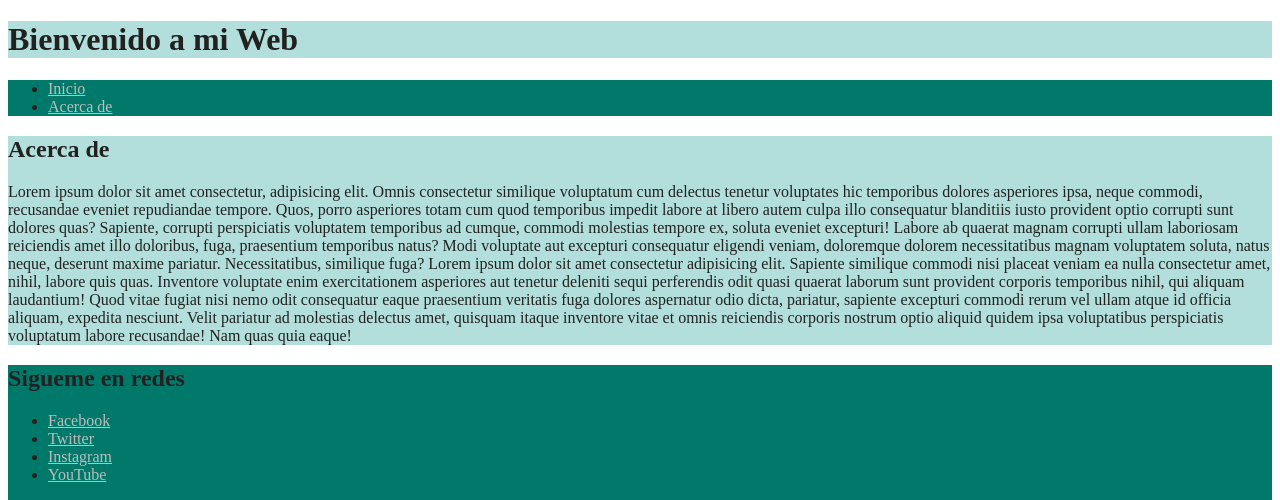
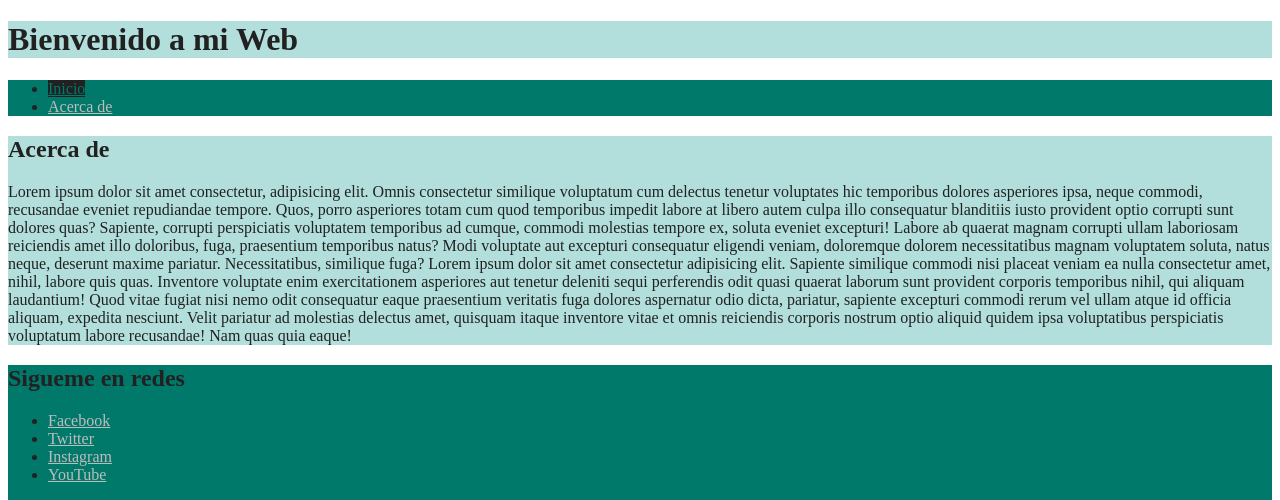
Before and after one commit to NA1DES17/Git_rem_y_demases, a plain HTML site: page index.html in a window 1280 px wide. In both pictures the pointer is over the link "Inicio". Shown: the top 500 px of the page. Drawn offline with Linux system fonts and the light colour scheme.

Commit message:
Colores definitivos

```diff
--- a/colores.css
+++ b/colores.css
@@ -25,3 +25,7 @@ nav,aside,footer{
 a{
     color: var(--colorHover);
 }
+a:hover{
+    color: var(--colorPrincipal);
+    background:var(--colorFuentePrincipal)
+}
```
